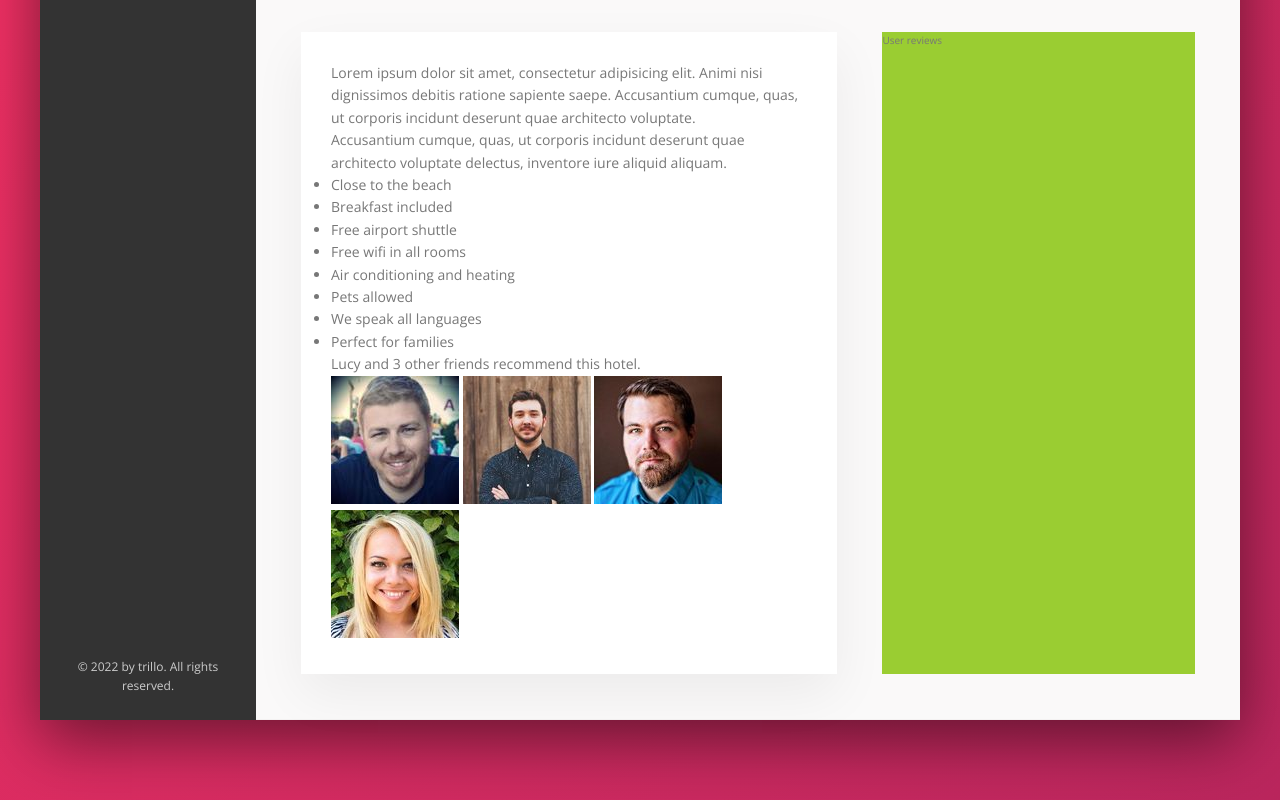
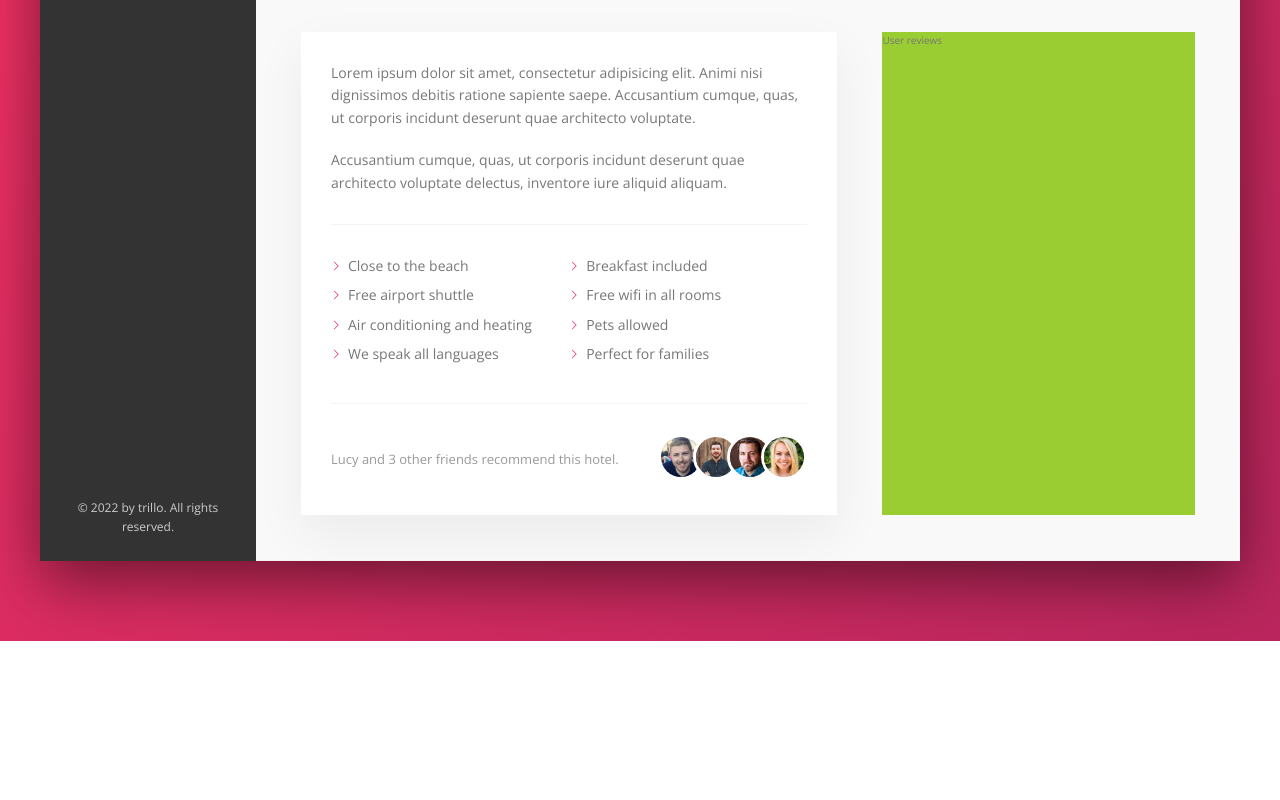
Before and after one commit to OzzyDm/trillo-booking-page, a website: page index.html in a window 1280 px wide. Shown: the part 615-1415 px from the top of the page. After the commit the page ends 1256 px from the top, so only its background shows below. Drawn offline with nearby package versions, Linux system fonts and the light colour scheme.

Commit message:
description section updated

```diff
--- a/sass/_components.scss
+++ b/sass/_components.scss
@@ -295,3 +295,75 @@
     box-shadow: none;
   }
 }
+
+///////////////////////////////////////////
+/// PARAGRAPH
+.paragraph:not(:last-of-type) {
+  margin-bottom: 2rem;
+}
+
+///////////////////////////////////////////
+/// LIST
+.list {
+  list-style: none;
+  margin: 3rem 0;
+  padding: 3rem 0;
+  border-top: var(--line);
+  border-bottom: var(--line);
+
+  display: flex;
+  flex-wrap: wrap;
+
+  &__item {
+    flex: 0 0 50%;
+    margin-bottom: 0.7rem;
+  }
+
+  &__item::before {
+    content: "";
+    display: inline-block;
+    height: 1rem;
+    width: 1rem;
+    margin-right: 0.7rem;
+
+    //Older browsers
+    // background-image: url(../img/chevron-thin-right.svg);
+    // background-size: cover;
+
+    //Newer browsers - masks
+    background-color: var(--color-primary);
+    -webkit-mask-image: url(../img/chevron-thin-right.svg);
+    -webkit-mask-size: cover;
+    mask-image: url(../img/chevron-thin-right.svg);
+    mask-size: cover;
+  }
+}
+
+///////////////////////////////////////////
+/// RECOMMEND
+.recommend {
+  font-size: 1.3rem;
+  color: var(--color-grey-dark-3);
+
+  display: flex;
+  align-items: center;
+
+  &__count {
+    margin-right: auto;
+  }
+
+  &__friends {
+  }
+
+  &__photo {
+    box-sizing: content-box;
+    height: 4rem;
+    width: 4rem;
+    border-radius: 50%;
+    border: 3px solid #fff;
+
+    &:not(:last-child) {
+      margin-right: -1.5rem;
+    }
+  }
+}
```
Also changed, not shown: css/style.css.
